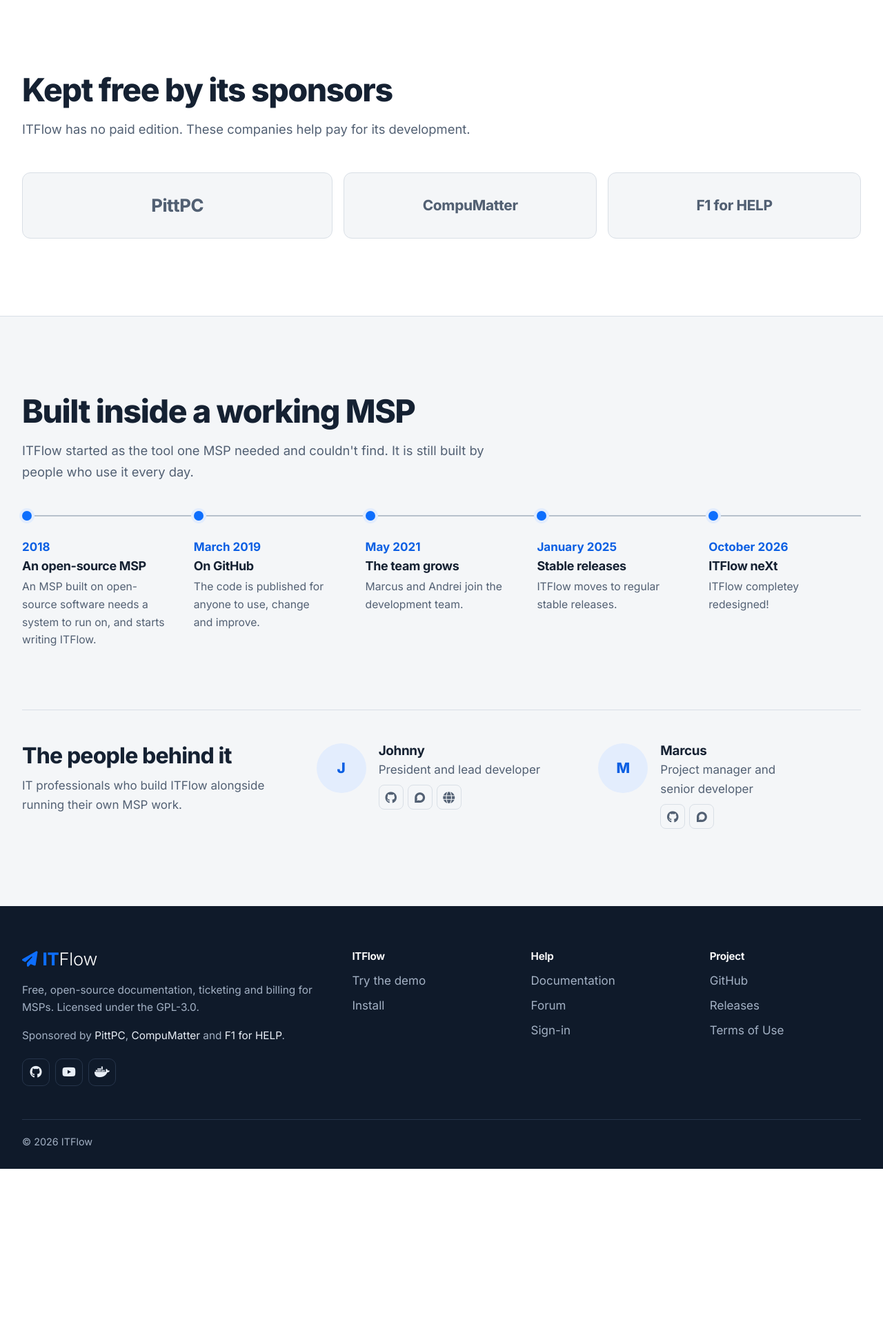
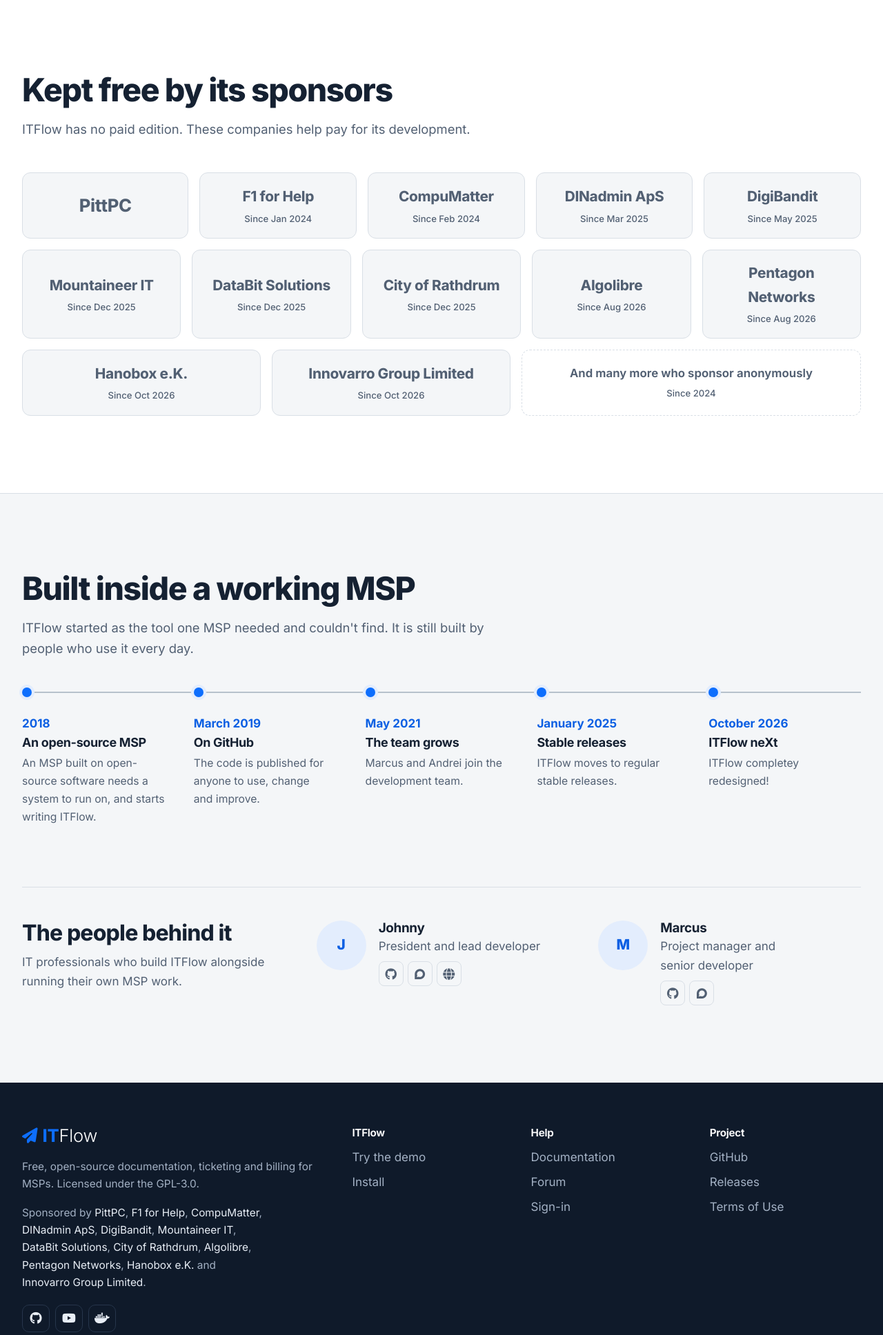
Before and after one commit to itflow-org/itflow-website, a PHP site: page / in a window 1280 px wide. Shown: the part 4546-6482 px from the top of the page at 69% size. Before the commit the page ends 6241 px from the top, so only its background shows below. Run offline with PHP 8.4, Linux system fonts and the light colour scheme; some libraries are stand-ins or nearby versions.

Commit message:
Add Sponsors

```diff
--- a/assets/css/site.css
+++ b/assets/css/site.css
@@ -418,16 +418,20 @@ figcaption { margin-top: 12px; color: var(--muted); font-size: .94rem; line-heig
 .sponsor-featured { flex-grow: 1.5; }
 @media (max-width: 639px) { .sponsor { flex-basis: 140px; } }
 .sponsor-tile {
-    display: flex; align-items: center; justify-content: center;
-    height: 96px; padding: 16px 28px;
+    display: flex; flex-direction: column; align-items: center; justify-content: center; gap: 4px;
+    min-height: 96px; height: 100%; padding: 16px 18px; text-align: center;
     border: 1px solid var(--line); border-radius: 12px; background: var(--paper);
     color: var(--muted); text-decoration: none;
 }
 a.sponsor-tile:hover { border-color: var(--line-strong); color: var(--ink); }
 .sponsor-tile img { max-height: 56px; max-width: 220px; width: auto; filter: grayscale(1); opacity: .8; transition: filter .2s, opacity .2s; }
 a.sponsor-tile:hover img { filter: none; opacity: 1; }
-.sponsor-name { font-size: 1.3rem; font-weight: 750; letter-spacing: -0.015em; }
+.sponsor-name { font-size: 1.3rem; font-weight: 750; letter-spacing: -0.015em; text-wrap: balance; }
 .sponsor-featured .sponsor-name { font-size: 1.6rem; }
+.sponsor-since { font-size: .82rem; font-weight: 500; color: var(--muted); }
+.sponsor-anonymous { flex-grow: 2; }
+.sponsor-anonymous .sponsor-tile { border-style: dashed; background: transparent; }
+.sponsor-anonymous .sponsor-name { font-size: 1.05rem; font-weight: 650; letter-spacing: 0; }
 
 .tiers-head { margin-top: 88px; max-width: 760px; }
 .tiers-head:first-child { margin-top: 0; }
--- a/config.php
+++ b/config.php
@@ -196,20 +196,35 @@ $start = [
 
 // ---------------------------------------------------------------------------
 // Sponsors
-// Shown as a logo wall on the homepage, in the footer line, and on the sign-up page.
+// Shown as a logo wall on the homepage, in the footer line, and on the sign-up page,
+// in this order - the longest-standing first.
 // 'logo' is optional: a path under assets/img/sponsors/. Until the file exists,
 // the sponsor's name is shown as a text tile instead, so nothing ever breaks.
+// 'since' is optional: the month they started, 'YYYY-MM' (or just 'YYYY'),
+// shown under the name as "Since Dec 2025".
 // 'featured' => true gives the sponsor a larger tile (e.g. Website tier sponsors).
 // ---------------------------------------------------------------------------
 $sponsors = [
-    ['name' => 'PittPC',      'logo' => 'assets/img/sponsors/pittpc.png',      'url' => 'https://pittpc.com', 'featured' => true],
-    ['name' => 'CompuMatter', 'logo' => 'assets/img/sponsors/compumatter.png', 'url' => ''],
-    ['name' => 'F1 for HELP', 'logo' => 'assets/img/sponsors/f1forhelp.png',   'url' => ''],
+    ['name' => 'PittPC',                  'logo' => 'assets/img/sponsors/pittpc.png',        'url' => 'https://pittpc.com', 'featured' => true],
+    ['name' => 'F1 for Help',             'logo' => 'assets/img/sponsors/f1forhelp.png',     'url' => 'https://f1forhelp.net',          'since' => '2024-01'],
+    ['name' => 'CompuMatter',             'logo' => 'assets/img/sponsors/compumatter.png',   'url' => 'https://compumatter.com',        'since' => '2024-02'],
+    ['name' => 'DINadmin ApS',            'logo' => 'assets/img/sponsors/dinadmin.png',      'url' => 'https://dinadmin.dk',            'since' => '2025-03'],
+    ['name' => 'DigiBandit',              'logo' => 'assets/img/sponsors/digibandit.png',    'url' => 'https://dbits.ca',               'since' => '2025-05'],
+    ['name' => 'Mountaineer IT',          'logo' => 'assets/img/sponsors/mountaineerit.png', 'url' => 'https://mountaineerit.com',      'since' => '2025-12'],
+    ['name' => 'DataBit Solutions',       'logo' => 'assets/img/sponsors/databit.png',       'url' => 'https://databitsolutions.com',   'since' => '2025-12'],
+    ['name' => 'City of Rathdrum',        'logo' => 'assets/img/sponsors/rathdrum.png',      'url' => 'https://rathdrumpolice.gov',     'since' => '2025-12'],
+    ['name' => 'Algolibre',               'logo' => 'assets/img/sponsors/algolibre.png',     'url' => 'https://algolibre.io',           'since' => '2026-08'],
+    ['name' => 'Pentagon Networks',       'logo' => 'assets/img/sponsors/pentagon.png',      'url' => 'https://pentagon.net',           'since' => '2026-08'],
+    ['name' => 'Hanobox e.K.',            'logo' => 'assets/img/sponsors/hanobox.png',       'url' => 'https://hanobox.de',             'since' => '2026-10'],
+    ['name' => 'Innovarro Group Limited', 'logo' => 'assets/img/sponsors/innovarro.png',     'url' => 'https://innovarro.com',          'since' => '2026-10'],
 ];
 
 $sponsors_section = [
     'heading'       => 'Kept free by its sponsors',
     'text'          => 'ITFlow has no paid edition. These companies help pay for its development.',
+    // The last tile on the wall, for the sponsors who'd rather not be named - not
+    // in the footer line or the sign-up page's list. Leave out to show no such tile.
+    'anonymous'     => ['text' => 'And many more who sponsor anonymously', 'since' => '2024'],
     'tiers_heading' => 'Sponsor ITFlow',
     'tiers_text'    => 'Back the software your MSP runs on, and put your name in front of the people who use it.',
     'button'        => 'Become a sponsor',
--- a/includes/bootstrap.php
+++ b/includes/bootstrap.php
@@ -76,6 +76,15 @@ function sponsorNames(array $sponsors) {
     return array_values(array_filter(array_map(function ($s) {
         return trim((string) ($s['name'] ?? ''));
     }, $sponsors), 'strlen'));
+}
+
+/* When a sponsor started - 'YYYY-MM' as "Since Dec 2025", 'YYYY' as "Since 2024" - or '' when it isn't set. */
+function sponsorSince($since) {
+    $since = trim((string) $since);
+    if (preg_match('/^(\d{4})-(\d{2})$/', $since, $m) && checkdate((int) $m[2], 1, (int) $m[1])) {
+        return 'Since ' . date('M Y', mktime(0, 0, 0, (int) $m[2], 1, (int) $m[1]));
+    }
+    return preg_match('/^\d{4}$/', $since) ? "Since $since" : '';
 }
 
 /* "A", "A and B", "A, B and C". */
--- a/includes/home/sponsors.php
+++ b/includes/home/sponsors.php
@@ -2,12 +2,14 @@
 /*
  * Sponsors - the logo wall ($sponsors, $sponsors_section) and the tiers
  * ($sponsor_tiers, when sponsorship is on and the sign-up page is open).
- * A sponsor without a logo yet shows as their name. Linked to ITFlow, the
- * paying sponsors with a place on the website are added to the wall by
- * themselves (itflowSponsors()).
+ * A sponsor without a logo yet shows as their name, with how long they have
+ * sponsored under it when config.php says. Linked to ITFlow, the paying
+ * sponsors with a place on the website are added to the wall by themselves
+ * (itflowSponsors()). The anonymous sponsors get one tile, last.
  */
 defined('ITFLOW_SITE') || exit;
 $show_wall = sectionOn('sponsors') && $sponsors;
+$anonymous = $sponsors_section['anonymous'] ?? null;
 $show_tiers = sectionOn('sponsorship') && signupOn() && $sponsor_tiers;
 ?>
 <section class="section sponsors" id="sponsors" aria-labelledby="sponsorsHeading">
@@ -21,7 +23,8 @@ $show_tiers = sectionOn('sponsorship') && signupOn() && $sponsor_tiers;
                 <?php foreach ($sponsors as $sponsor) {
                     // A logo file here, or - for a sponsor from ITFlow - the picture ITFlow sent
                     $logo = !empty($sponsor['logo_data']) ? $sponsor['logo_data'] : (siteFileExists($sponsor['logo'] ?? '') ? asset($sponsor['logo']) : '');
-                    $tag = !empty($sponsor['url']) ? 'a' : 'span'; ?>
+                    $tag = !empty($sponsor['url']) ? 'a' : 'span';
+                    $since = sponsorSince($sponsor['since'] ?? ''); ?>
                     <li class="sponsor<?= !empty($sponsor['featured']) ? ' sponsor-featured' : '' ?>">
                         <<?= $tag ?> class="sponsor-tile"<?= $tag === 'a' ? ' href="' . e($sponsor['url']) . '" target="_blank" rel="noopener"' : '' ?>>
                             <?php if ($logo !== '') { ?>
@@ -29,7 +32,21 @@ $show_tiers = sectionOn('sponsorship') && signupOn() && $sponsor_tiers;
                             <?php } else { ?>
                                 <span class="sponsor-name"><?= e($sponsor['name']) ?></span>
                             <?php } ?>
+                            <?php if ($since !== '') { ?>
+                                <span class="sponsor-since"><?= e($since) ?></span>
+                            <?php } ?>
                         </<?= $tag ?>>
+                    </li>
+                <?php } ?>
+                <?php if (!empty($anonymous['text'])) {
+                    $since = sponsorSince($anonymous['since'] ?? ''); ?>
+                    <li class="sponsor sponsor-anonymous">
+                        <span class="sponsor-tile">
+                            <span class="sponsor-name"><?= e($anonymous['text']) ?></span>
+                            <?php if ($since !== '') { ?>
+                                <span class="sponsor-since"><?= e($since) ?></span>
+                            <?php } ?>
+                        </span>
                     </li>
                 <?php } ?>
             </ul>
```
Also changed, not shown: README.md.
